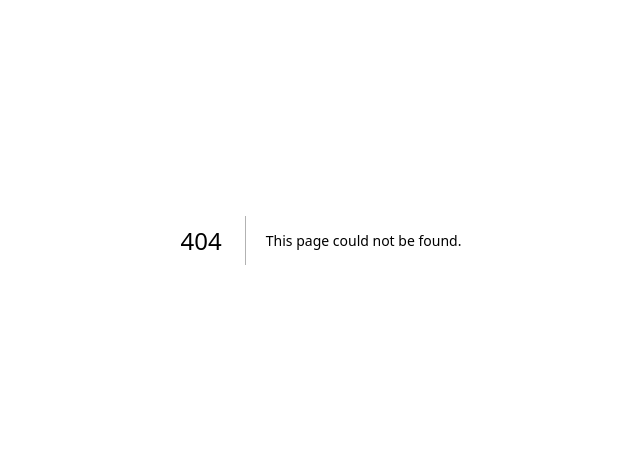
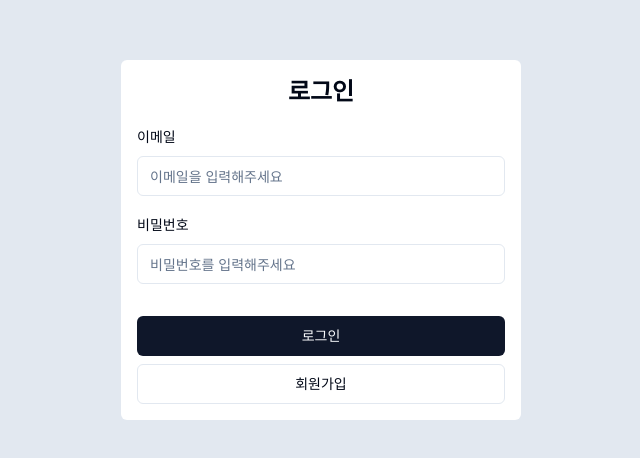
Before and after one commit to rmsoft-insu/renew-board, a Next.js app: page /auth/signin in a window 1280 px wide. Before the commit this address had no page. Shown: the part 160-618 px from the top of the page, without its empty margins (319-959 px from the left). Built offline with nearby package versions, Linux system fonts and the light colour scheme.

Commit message:
로그인폼저장

```diff
--- /dev/null
+++ b/app/auth/signin/_components/form.tsx
@@ -0,0 +1,99 @@
+"use client";
+
+import * as z from "zod";
+import Link from "next/link";
+import { useTransition } from "react";
+import { useForm } from "react-hook-form";
+import { zodResolver } from "@hookform/resolvers/zod";
+
+import {
+  Form,
+  FormControl,
+  FormField,
+  FormItem,
+  FormLabel,
+} from "@/components/ui/form";
+import { Button } from "@/components/ui/button";
+import { Input } from "@/components/ui/input";
+
+import { Loader2 } from "lucide-react";
+import { toast } from "sonner";
+
+const FormSchema = z.object({
+  email: z.string().trim().email(),
+  password: z.string().trim().min(1),
+});
+
+export const SignInForm = () => {
+  const [isPending, startTransition] = useTransition();
+
+  const form = useForm({
+    resolver: zodResolver(FormSchema),
+    defaultValues: {
+      email: "",
+      password: "",
+    },
+  });
+
+  const onSubmit = (values: z.infer<typeof FormSchema>) => {
+    startTransition(() => {});
+  };
+
+  return (
+    <>
+      <Form {...form}>
+        <form onSubmit={form.handleSubmit(onSubmit)}>
+          <div className="space-y-4">
+            <h1 className="text-center text-2xl font-bold">로그인</h1>
+            <FormField
+              name="email"
+              control={form.control}
+              render={({ field }) => (
+                <FormItem>
+                  <FormLabel>이메일</FormLabel>
+                  <FormControl>
+                    <Input
+                      {...field}
+                      type="email"
+                      placeholder="이메일을 입력해주세요"
+                      disabled={isPending}
+                    />
+                  </FormControl>
+                </FormItem>
+              )}
+            />
+            <FormField
+              name="password"
+              control={form.control}
+              render={({ field }) => (
+                <FormItem>
+                  <FormLabel>비밀번호</FormLabel>
+                  <FormControl>
+                    <Input
+                      type="password"
+                      placeholder="비밀번호를 입력해주세요"
+                      disabled={isPending}
+                      {...field}
+                    />
+                  </FormControl>
+                </FormItem>
+              )}
+            />
+          </div>
+          <Button className="mt-8 w-full" disabled={isPending}>
+            {isPending && <Loader2 className="mr-2 size-5 animate-spin" />}
+            로그인
+          </Button>
+        </form>
+      </Form>
+      <Button
+        asChild
+        className="mt-2 w-full"
+        disabled={isPending}
+        variant="outline"
+      >
+        <Link href="/auth/signup">회원가입</Link>
+      </Button>
+    </>
+  );
+};
--- /dev/null
+++ b/app/auth/signin/page.tsx
@@ -0,0 +1,15 @@
+import { SignInForm } from "./_components/form";
+
+const SignInPage = () => {
+  return (
+    <>
+      <div className="flex min-h-screen items-center justify-center bg-slate-200">
+        <div className="min-h-[320px] w-[400px] rounded-md bg-white p-4">
+          <SignInForm />
+        </div>
+      </div>
+    </>
+  );
+};
+
+export default SignInPage;
--- /dev/null
+++ b/app/auth/signup/page.tsx
@@ -0,0 +1,9 @@
+const SignUpPage = () => {
+  return (
+    <>
+      <div>Sign up Page</div>
+    </>
+  );
+};
+
+export default SignUpPage;
--- a/components/home.tsx
+++ b/components/home.tsx
@@ -16,10 +16,10 @@ export const LogInComponent = () => {
         <h1 className="text-center">카테고리</h1>
         <div className="mt-4 flex flex-col space-y-4">
           <Button asChild>
-            <Link href="/signin">회원가입</Link>
+            <Link href="/auth/signup">회원가입</Link>
           </Button>
           <Button asChild>
-            <Link href="/signup">로그인</Link>
+            <Link href="/auth/signin">로그인</Link>
           </Button>
         </div>
       </div>
```
